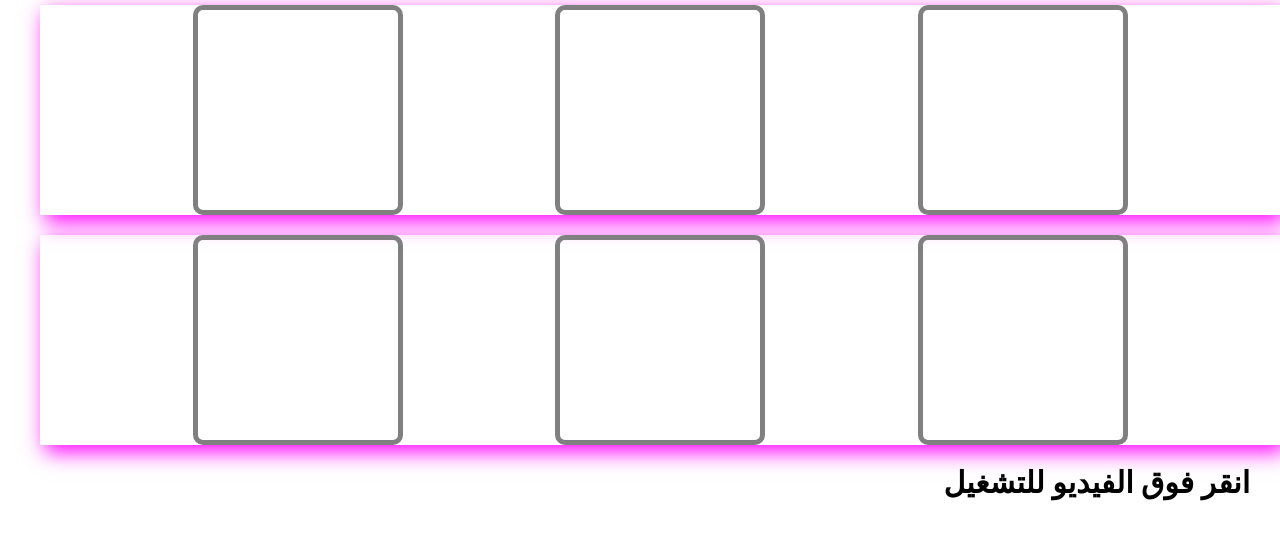
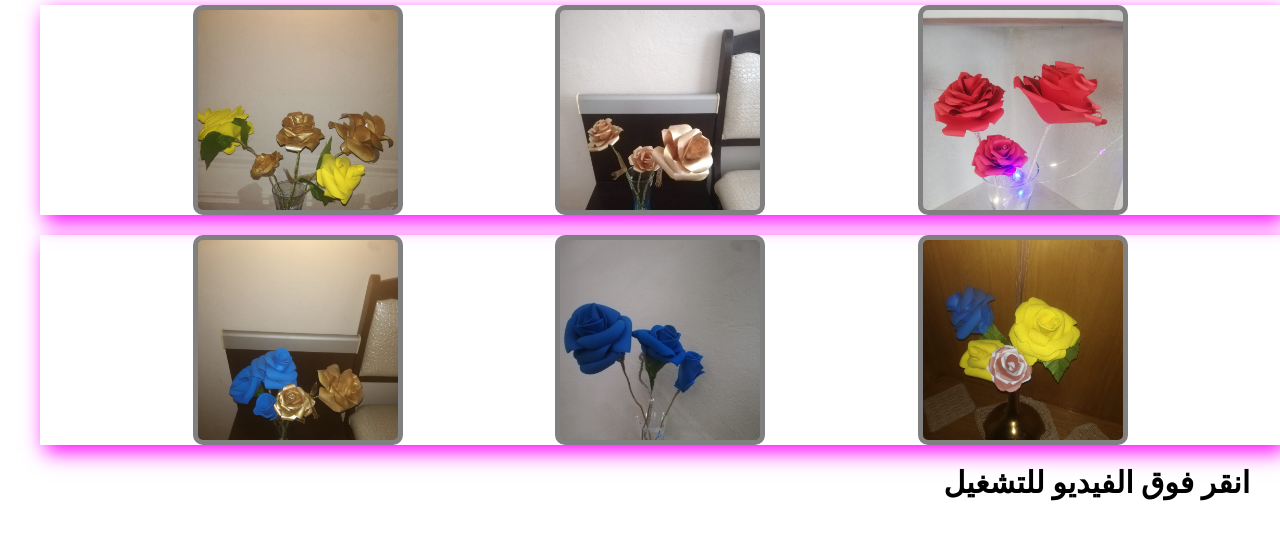
Before and after one commit to nedalalshami/nedacode, a plain HTML site: page photo.html in a window 1280 px wide. Shown: the part 235-783 px from the top of the page. Drawn offline with Linux system fonts and the light colour scheme; grey boxes are pictures that could not be loaded.

Commit message:
Update style2.css

```diff
--- a/style2.css
+++ b/style2.css
@@ -17,7 +17,7 @@
   height: 200px;
   border-radius: 10px;
   border: 5px solid grey;
- background: url(img/ph1.jpg);
+ background: url(ph1.jpg);
  background-size: 100%;
  background-repeat: no-repeat;
 }
@@ -26,7 +26,7 @@
   height: 200px;
   border-radius: 10px;
   border: 5px solid grey;
-  background: url(img/ph2.jpg);
+  background: url(ph2.jpg);
  background-size: 100%;
  background-repeat: no-repeat;
 }
@@ -35,7 +35,7 @@
   height: 200px;
   border-radius: 10px;
   border: 5px solid grey;
-  background: url(img/ph3.jpg);
+  background: url(ph3.jpg);
  background-size: 100%;
  background-repeat: no-repeat;
 }
@@ -44,7 +44,7 @@
   height: 200px;
   border-radius: 10px;
   border: 5px solid grey;
-  background: url(img/ph4.jpg);
+  background: url(ph4.jpg);
  background-size: 100%;
  background-repeat: no-repeat;
 }
@@ -53,7 +53,7 @@
   height: 200px;
   border-radius: 10px;
   border: 5px solid grey;
-  background: url(img/ph6.jpg);
+  background: url(ph5.jpg);
  background-size: 100%;
  background-repeat: no-repeat;
 }
@@ -62,7 +62,7 @@
   height: 200px;
   border-radius: 10px;
   border: 5px solid grey;
-  background: url(img/ph6.jpg);
+  background: url(ph6.jpg);
  background-size: 100%;
  background-repeat: no-repeat;
 }
```
